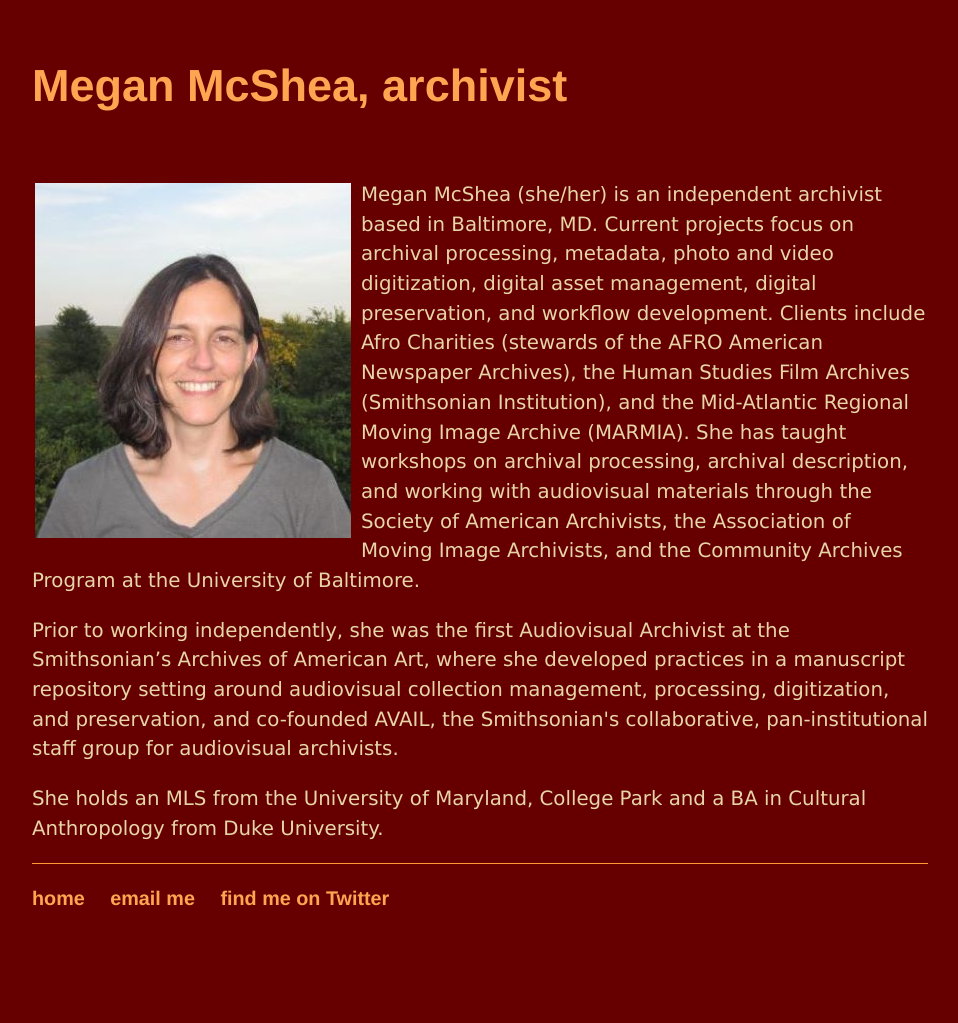
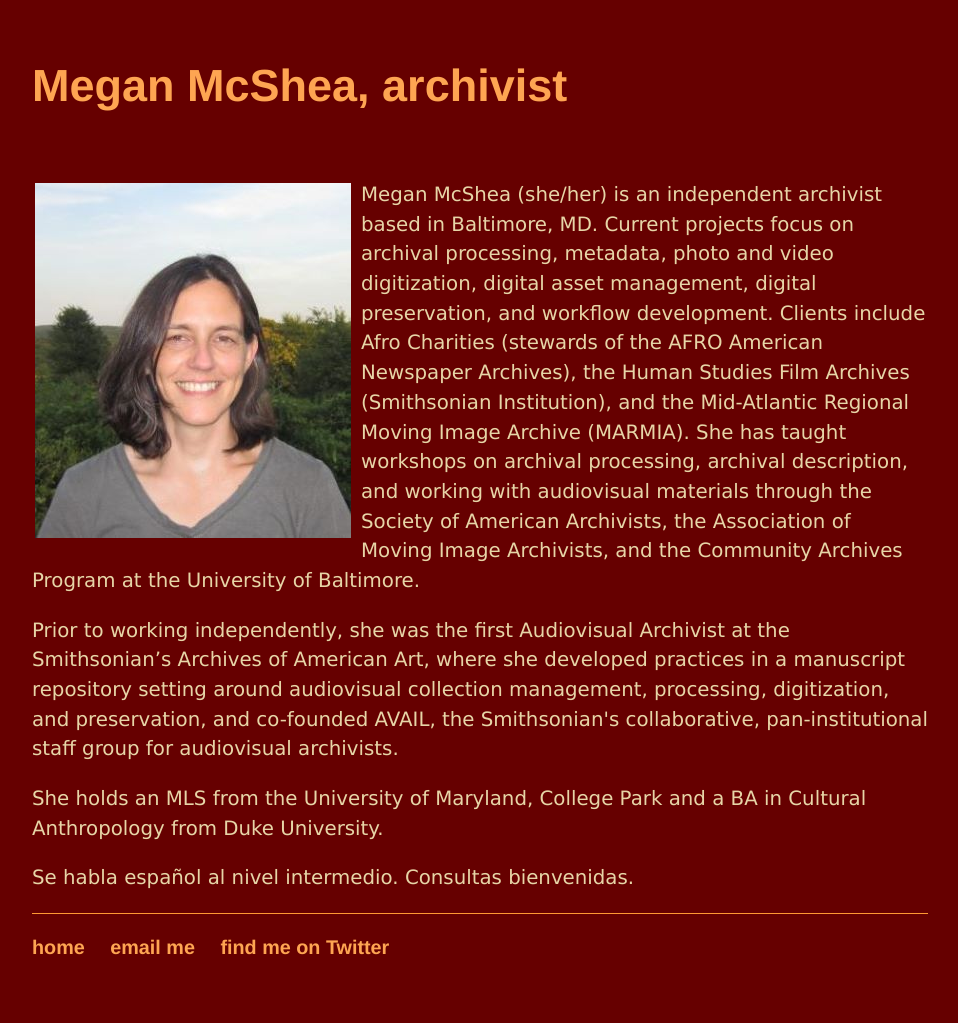
Before and after one commit to megan-mcshea/megan-mcshea.github.io, a Jekyll site: the page built from archivistbio.html, in a window 1280 px wide. Shown: the whole page, without its empty margins (160-1118 px from the left). Built offline with Jekyll 4.4.1, drawn with Linux system fonts in a browser that asks for light colours; before the commit the page ends 974 px from its top, so only the background shows below that.

Commit message:
Update archivistbio.html

```diff
--- a/archivistbio.html
+++ b/archivistbio.html
@@ -8,5 +8,6 @@ title: Megan McShea, archivist
   <p><img src="/MMsmall.JPG" alt="Megan at Shakemore, photo by Teresa Duggan" style="float:left;max-width:50%;padding:3px 10px 8px 3px;width=50;">
 	  Megan McShea (she/her) is an independent archivist based in Baltimore, MD. Current projects focus on archival processing, metadata, photo and video digitization, digital asset management, digital preservation, and workflow development. Clients include Afro Charities (stewards of the AFRO American Newspaper Archives), the Human Studies Film Archives (Smithsonian Institution), and the Mid-Atlantic Regional Moving Image Archive (MARMIA). She has taught workshops on archival processing, archival description, and working with audiovisual materials through the Society of American Archivists, the Association of Moving Image Archivists, and the Community Archives Program at the University of Baltimore. </p>
 	  <p>Prior to working independently, she was the first Audiovisual Archivist at the Smithsonian’s Archives of American Art, where she developed practices in a manuscript repository setting around audiovisual collection management, processing, digitization, and preservation, and co-founded AVAIL, the Smithsonian's collaborative, pan-institutional staff group for audiovisual archivists. </p>
-		  <p>She holds an MLS from the University of Maryland, College Park and a BA in Cultural Anthropology from Duke University.</p>
+		  <p>She holds an MLS from the University of Maryland, College Park and a BA in Cultural Anthropology from Duke University. </p>
+			  <p>Se habla espan&#771;ol al nivel intermedio. Consultas bienvenidas.</p>
   </div><!-- /.blurb -->
```
